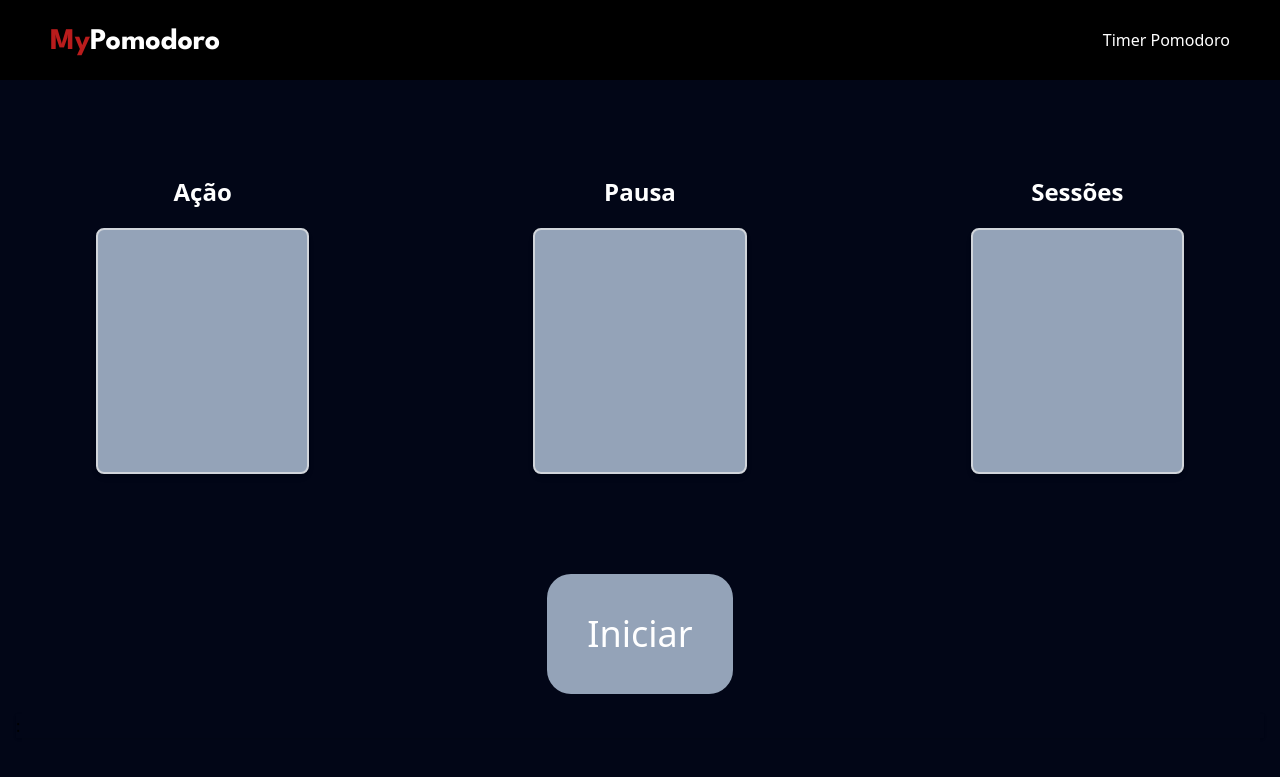
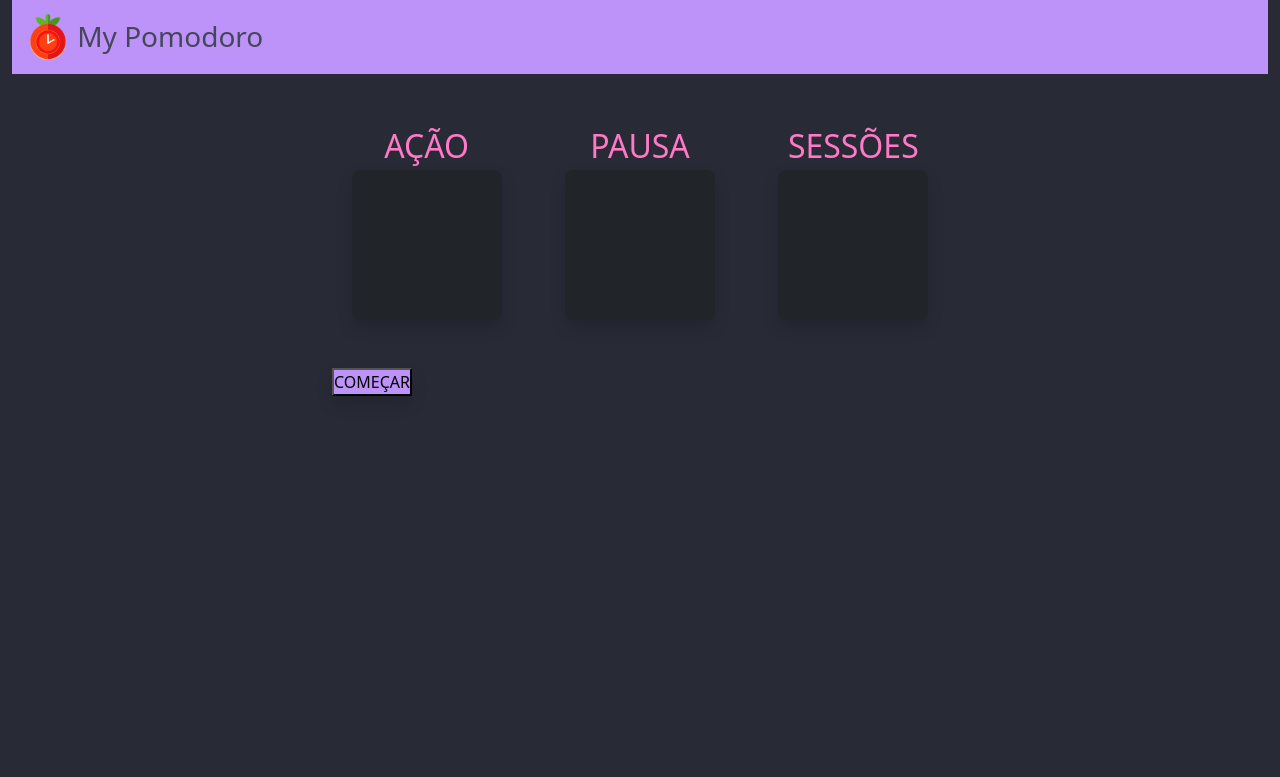
Before and after one commit to jorgekania/mypomodoro, a website: page public/index.html in a window 1280 px wide. Drawn offline with nearby package versions, Linux system fonts and the light colour scheme.

Commit message:
Mudança de framework css

```diff
--- a/public/assets/scripts/script.js
+++ b/public/assets/scripts/script.js
@@ -8,9 +8,9 @@ let sessoes = document.getElementById('sessoes')
 let segundos
 
 // Acessa os audios de alertas e colcoca nas variáveis
-var bell = new Audio("./audio/bell.mp3")
-var volta = new Audio("./audio/volta.mp3")
-var final = new Audio("./audio/final.mp3")
+var bell = new Audio("./assets/audio/bell.mp3")
+var volta = new Audio("./assets/audio/volta.mp3")
+var final = new Audio("./assets/audio/final.mp3")
 
 // Acessa a tag audio e os botões de pause e play
 var lofi = document.getElementById('lofi')
@@ -38,13 +38,13 @@ function iniciar() {
 
    // Verificação se os campos de ação, pausa e sessões estão preenchidos
    if (acao.value == 0) {
-      document.getElementById('erro_acao').innerHTML = "Adicione os minutos"
+      document.getElementById('erro_acao').innerHTML = "Informe os minutos"
       acao.focus()
    } else if (pausa.value == 0) {
-      document.getElementById('erro_pausa').innerHTML = "Adicione a pausa"
+      document.getElementById('erro_pausa').innerHTML = "Informe a pausa"
       pausa.focus()
    } else if (sessoes.value == 0) {
-      document.getElementById('erro_sessoes').innerHTML = "Adicione as sessões"
+      document.getElementById('erro_sessoes').innerHTML = "Informe as sessões"
       sessoes.focus()
    } else {
 
@@ -92,8 +92,8 @@ function momentoAcao() {
    title.style.fontSize = '25pt'
    // Muda a grossura do texto para bold
    title.style.fontWeight = 'bold'
-   // Muda a cor do texto para verde (#28a745)
-   title.style.setProperty('color', '#28a745', 'important')
+   // Muda a cor do texto para verde (#ff79c6)
+   title.style.setProperty('color', '#ff79c6', 'important')
 
    // Pega o valor de acao do localStorage, já convertendo para Number e adicionando a variável min
    min = Number(localStorage.getItem('acao'))
--- /dev/null
+++ b/public/assets/styles/styles.css
@@ -0,0 +1,76 @@
+/* Zerar as configurações padrões do navegador */
+*{
+    padding: 0;
+    margin: 0;
+ }
+
+ html,body{
+   height: 100%;
+   overflow: auto;
+ }
+
+ .my-bg{
+   background-color: #282a36;
+ }
+
+ .bg-nav{
+   background-color: #bd93f9;
+ }
+
+ .text-nav{
+   color: #44475a;
+ }
+
+ .text-input{
+   color: #ff79c6;
+ }
+
+ label.text-input{
+   font-size: 2rem;
+ }
+
+ /* O !important serve para priorizar essa configuração especifica */
+ input{
+    width: 150px !important;
+    height: 150px !important;
+    font-size: 50pt !important;
+    text-align: center !important;
+ }
+
+ /* Tirar o botão de mais e menos do input tipo number */
+ input[type="number"]::-webkit-outer-spin-button,
+ input[type="number"]::-webkit-inner-spin-button {
+    -webkit-appearance: none;
+    margin: 0;
+ }
+
+ input[type="number"] {
+    -moz-appearance: none;
+ }
+
+ .time{
+    color: #ffb86c;
+    text-align: center;
+    width: 20rem;
+    height: 20rem;
+    border-radius: 10rem;
+    display: flex;
+    justify-content: center;
+    align-items: center;
+    margin: auto !important;
+ }
+
+ h2{
+    font-size: 90pt;
+ }
+
+ #timer{
+    display: none !important;
+ }
+
+/* Mobile view */
+@media only screen and (max-width: 360px) {
+   .bg-nav{
+      margin-bottom: 0;
+    }
+}
--- a/public/index.html
+++ b/public/index.html
@@ -1,67 +1,120 @@
 <!DOCTYPE html>
 <html lang="pt-br">
+
 <head>
    <meta charset="UTF-8">
+   <meta http-equiv="X-UA-Compatible" content="IE=edge">
    <meta name="viewport" content="width=device-width, initial-scale=1.0">
-    <link rel="preconnect" href="https://fonts.googleapis.com">
-    <link rel="preconnect" href="https://fonts.gstatic.com" crossorigin>
-    <link href="https://fonts.googleapis.com/css2?family=League+Spartan:wght@100;200;300;400;500;600;700;800;900&family=Quicksand:wght@300;400;500;600;700&display=swap" rel="stylesheet">
-    <link rel="stylesheet" href="https://cdnjs.cloudflare.com/ajax/libs/font-awesome/6.2.0/css/all.min.css" integrity="sha512-xh6O/CkQoPOWDdYTDqeRdPCVd1SpvCA9XXcUnZS2FmJNp1coAFzvtCN9BmamE+4aHK8yyUHUSCcJHgXloTyT2A==" crossorigin="anonymous" referrerpolicy="no-referrer">
-    <link rel="stylesheet" href="https://cdnjs.cloudflare.com/ajax/libs/font-awesome/6.4.2/css/fontawesome.min.css" integrity="sha512-siarrzI1u3pCqFG2LEzi87McrBmq6Tp7juVsdmGY1Dr8Saw+ZBAzDzrGwX3vgxX1NkioYNCFOVC0GpDPss10zQ==" crossorigin="anonymous" referrerpolicy="no-referrer" />
-    <link href="./assets/styles/dist/build.css" rel="stylesheet">
+
+   <!-- CSS do Bootstrap -->
+   <link href="https://cdn.jsdelivr.net/npm/bootstrap@5.3.1/dist/css/bootstrap.min.css" rel="stylesheet" integrity="sha384-4bw+/aepP/YC94hEpVNVgiZdgIC5+VKNBQNGCHeKRQN+PtmoHDEXuppvnDJzQIu9" crossorigin="anonymous">
+
+   <!-- meu CSS externo -->
+   <link rel="stylesheet" href="./assets/styles/styles.css">
+
+   <!-- Font Awesome -->
+   <link rel="stylesheet" href="https://stackpath.bootstrapcdn.com/font-awesome/4.7.0/css/font-awesome.min.css">
+
+   <!-- icone -->
    <link rel="icon" href="./assets/images/my-pomodoro.png" type="image/png">
+
    <title>My Pomodoro</title>
 </head>
-<body class="bg-slate-950">
-    <header class="sticky top-0 z-50 bg-black">
-        <nav class="container flex justify-between items-center">
-            <div class="py-5 text-color-secondary font-bold text-3xl">
-                <a href="/">
-                    <div>
-                        <span class="font-league text-red-700">My</span><span class="font-league logo text-color-white">Pomodoro</span>
-                    </div>
+
+<body class="my-bg">
+   <!-- Container -->
+
+   <div class="container-fluid h-100">
+
+      <!-- Menu -->
+      <nav class="navbar navbar-expand-lg navbar-light bg-nav">
+         <div class="container-fluid">
+            <a class="navbar-brand text-nav align-items-center" href="index.html">
+               <img src="./assets/images/my-pomodoro.png" alt="Logo" width="48" height="48" class="d-inline-block" >
+               <span class="h3 align-middle">My Pomodoro</span>
             </a>
          </div>
-            <div>
-                <ul class="hidden lg:flex items-center space-x-6">
-                    <li><a href="/" class="hover:text-color-secondary ease-in duration-200 text-color-white">Timer Pomodoro</a></li>
-                </ul>
+
+         <div class="ml-auto">
+            <a onclick="pausar()">
+               <i id="pause" class="fa fa-pause text-nav" style="font-size: 25pt; display: none;" aria-hidden="true"></i>
+            </a>
+
+            <a onclick='executar()'>
+               <i id='play' class="fa fa-play text-nav" style="font-size: 25pt; display: none;" aria-hidden="true"></i>
+            </a>
+
+            <audio id="lofi" src="./assets/audio/lo-fi.mp3" type="audio/mpeg"></audio>
          </div>
+
       </nav>
-    </header>
+      <!-- /Menu -->
 
-    <div class="container mx-auto p-4">
+      <!-- Config -->
 
-    <div class="flex justify-around text-center space-x-16">
-        <div class="flex-1 flex flex-col transform w-1/5 p-20">
-            <label class="text-white font-bold text-2xl mb-5" for="acao">Ação</label>
-             <input type="text" class="text-center text-6xl font-bold px-10 py-20 text-md block rounded-lg w-full
-             bg-slate-400 border-2 border-gray-300 placeholder-gray-600 shadow-md focus:placeholder-gray-500 focus:bg-slate-400 focus:border-gray-600 focus:outline-none" id="acao">
-             <small class="text-red-700r" id='erro_acao'></small>
+      <div class="row d-flex justify-content-center mt-5">
+
+         <div class="col-md-8">
+
+
+            <div id="config" class="row d-flex justify-content-center">
+
+               <div class="col">
+
+                  <!-- Inputs -->
+                  <div class="row d-flex justify-content-center">
+                     <div class="col-md-3 d-flex justify-content-center">
+                        <div class="form-group">
+                           <label class="d-flex justify-content-center text-input font-weight-bold"
+                              for="acao">AÇÃO</label>
+                           <input type="number" class="form-control form-control-lg bg-dark border-0 shadow text-input"
+                              id="acao">
+                           <small class="text-danger" id='erro_acao'></small>
                         </div>
-        <div class="flex-1 flex flex-col transform w-1/5 p-20">
-            <label class="justify-around text-center text-white font-bold text-2xl mb-5" for="pausa">Pausa</label>
-            <input type="text" class="text-center text-6xl font-bold px-10 py-20 text-md block rounded-lg w-full
-            bg-slate-400 border-2 border-gray-300 placeholder-gray-600 shadow-md focus:placeholder-gray-500 focus:bg-slate-400 focus:border-gray-600 focus:outline-none" id="pausa">
-            <small class="text-red-700r" id='erro_pausa'></small>
                      </div>
-        <div class="flex-1 flex flex-col transform w-1/5 p-20">
-            <label class="flex justify-around text-center text-white font-bold text-2xl mb-5" or="sessoes">Sessões</label>
-            <input type="text" class="text-center text-6xl font-bold px-10 py-20 text-md block rounded-lg w-full
-            bg-slate-400 border-2 border-gray-300 placeholder-gray-600 shadow-md focus:placeholder-gray-500 focus:bg-slate-400 focus:border-gray-600 focus:outline-none" id="sessoes">
-            <small class="text-red-700r" id='erro_sessoes'></small>
+                     <div class="col-md-3 d-flex justify-content-center">
+                        <div class="form-group">
+                           <label class="d-flex justify-content-center text-input font-weight-bold"
+                              for="pausa">PAUSA</label>
+                           <input type="number" class="form-control form-control-lg bg-dark border-0 shadow text-input"
+                              id="pausa">
+                           <small class="text-danger" id='erro_pausa'></small>
+                        </div>
+                     </div>
+                     <div class="col-md-3 d-flex justify-content-center">
+                        <div class="form-group">
+                           <label class="d-flex justify-content-center text-input font-weight-bold"
+                              for="sessoes">SESSÕES</label>
+                           <input type="number" class="form-control form-control-lg bg-dark border-0 shadow text-input"
+                              id="sessoes">
+                           <small class="text-danger" id='erro_sessoes'></small>
+                        </div>
+                     </div>
+                  </div>
+                  <!-- Inputs -->
+
+                  <!-- Botão iniciar -->
+
+                  <div class="row mt-5 mb-5 d-flex justify-content-center">
+                     <div class="col-md-9">
+                        <button onclick="iniciar()" class="bg-nav shadow btn-lg btn-block font-weight-bold">COMEÇAR</button>
+                     </div>
+                  </div>
+
+                  <!-- /Botão iniciar -->
+
                </div>
 
             </div>
 
-    <div class="container mt-5 mb-5 flex justify-center">
-           <button onclick="iniciar()" class="block p-10 text-white text-4xl bg-slate-400 hover:bg-slate-700 rounded-3xl">Iniciar</button>
          </div>
 
+      </div>
+      <!-- /config -->
 
       <!-- Timer -->
 
-        <div id="timer" class="mt-0 d-flex justify-content-center">
+      <div id="timer" class="mt-0 d-flex align-items-center justify-content-center h-100">
 
          <div class="row mb-3">
             <div class="col">
@@ -85,7 +138,7 @@
 
          <div class="row mt-5">
             <div class="col">
-                 <h3 id='title_sessao' class="text-center text-secondary"></h3>
+               <h3 id='title_sessao' class="text-center text-input"></h3>
             </div>
          </div>
 
@@ -105,8 +158,12 @@
 
 
    </div>
+   <!-- /Container -->
 
 
+
+   <script src="https://cdn.jsdelivr.net/npm/bootstrap@5.3.1/dist/js/bootstrap.bundle.min.js" integrity="sha384-HwwvtgBNo3bZJJLYd8oVXjrBZt8cqVSpeBNS5n7C8IVInixGAoxmnlMuBnhbgrkm" crossorigin="anonymous"></script>
    <script src="./assets/scripts/script.js"></script>
 </body>
+
 </html>
```
Lines whose indentation alone changed are shown as unchanged.
